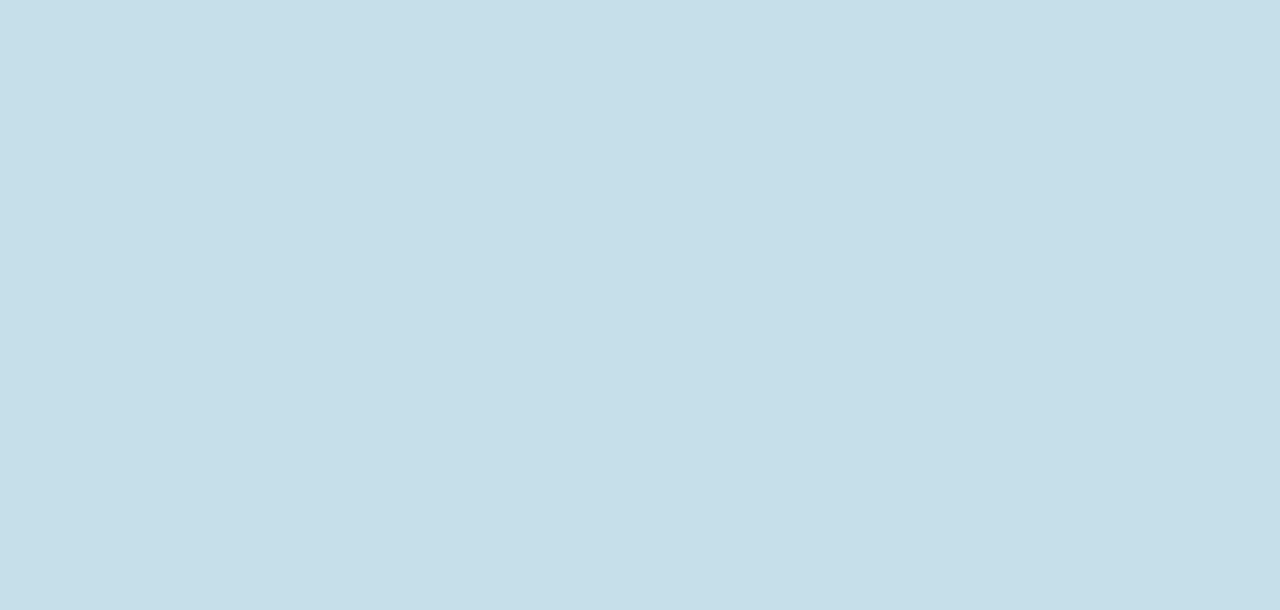
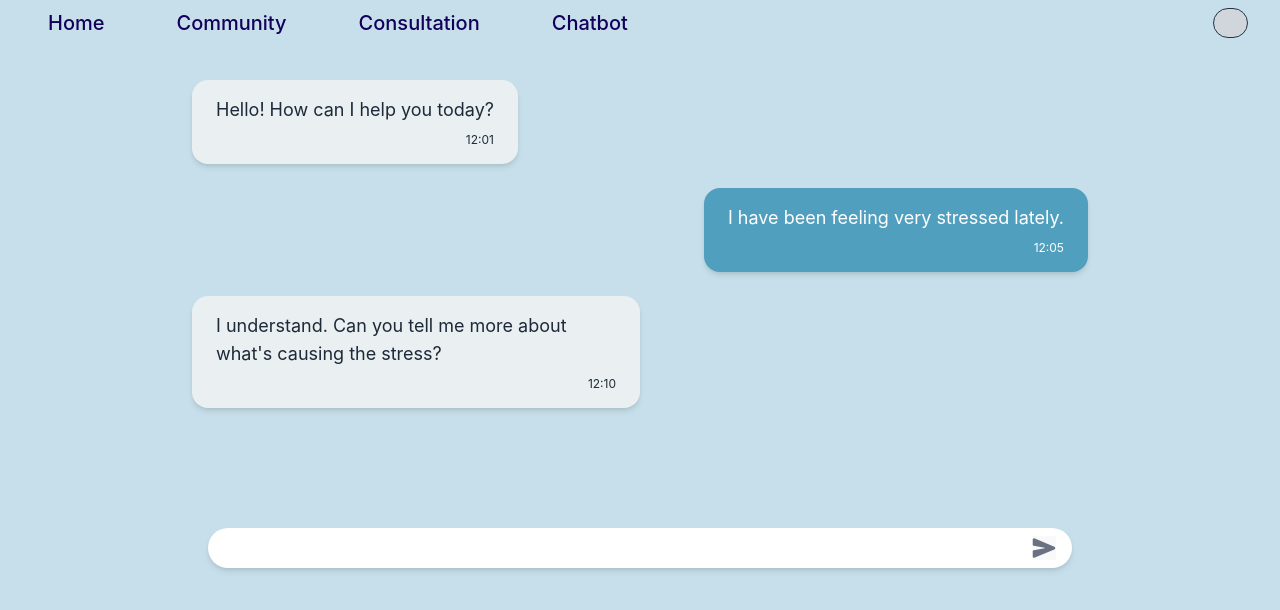
Before and after one commit to Kholil-Asjaduddin/EmoCare, a React (Vite) app in the folder frontend/: page /chatbot in a window 1280 px wide. Before the commit this address had no page. Shown: the top 610 px of the page. Built offline with nearby package versions, Linux system fonts and the light colour scheme.

Commit message:
add chatbot page

```diff
--- a/frontend/package.json
+++ b/frontend/package.json
@@ -15,6 +15,7 @@
     "@tailwindcss/vite": "^4.0.13",
     "react": "^19.0.0",
     "react-dom": "^19.0.0",
+    "react-icons": "^5.5.0",
     "react-router-dom": "^7.3.0",
     "tailwindcss": "^4.0.13"
   },
--- a/frontend/src/App.jsx
+++ b/frontend/src/App.jsx
@@ -4,6 +4,7 @@ import LandingPage from "./components/LandingPage/LandingPage";
 import SignupPage from "./components/SignupPage/SignupPage";
 import LoginPage from "./components/LoginPage/LoginPage";
 import CommunityPage from "./components/CommunityPage/CommunityPage";
+import ChatbotPage from "./components/ChatbotPage/ChatbotPage";
 //import Navbar from "./components/Navbar";
 
 // Used for testing
@@ -23,6 +24,8 @@ function App() {
           <Route path="/login" element={<LoginPage />} />
           {/* route to /community */}
           <Route path="/community" element={<CommunityPage />} />
+          {/* route to /chatbot */}
+          <Route path="/chatbot" element={<ChatbotPage />} />
 
           {/* route to /test */}
           {/* <Route path="/" element={<Test />} /> */}
--- /dev/null
+++ b/frontend/src/components/ChatbotPage/ChatbotPage.jsx
@@ -0,0 +1,38 @@
+import Navbar from "../Navbar";
+import MessageBubble from "./MessageBubble";
+import { IoSend } from "react-icons/io5";
+
+const ChatbotPage = () => {
+    return (
+        <div className="w-screen h-screen bg-light">
+            {/* Navbar */}
+            <Navbar />
+
+            {/* Chat Container */}
+            <div className="flex flex-col flex-grow items-center justify-center px-4 pt-20 w-full">
+                {/* Messages */}
+                <div className="flex flex-col space-y-6 w-full max-w-4xl">
+                    <MessageBubble text="Hello! How can I help you today?" time="12:01" isSender={false} />
+                    <MessageBubble text="I have been feeling very stressed lately." time="12:05" isSender={true} />
+                    <MessageBubble text="I understand. Can you tell me more about what's causing the stress?" time="12:10" isSender={false} />
+                </div>
+            </div>
+
+            {/* Message Input Box */}
+            <div className="w-full max-w-4xl mx-auto p-4 pt-30">
+                <div className="flex items-center bg-white rounded-full shadow-md px-4 py-2">
+                    <input
+                        type="text"
+                        //placeholder="Type here..."
+                        className="w-full outline-none text-gray-700"
+                    />
+                    <button className="ml-2 text-gray-500 hover:text-gray-700">
+                        <IoSend size={24} />
+                    </button>
+                </div>
+            </div>
+        </div>
+    );
+};
+
+export default ChatbotPage;
--- /dev/null
+++ b/frontend/src/components/ChatbotPage/MessageBubble.jsx
@@ -0,0 +1,16 @@
+import React from "react";
+
+const MessageBubble = ({ text, time, isSender }) => {
+    const bgColor = isSender ? "bg-[#509FBF] text-white" : "bg-[#EAF0F1] text-gray-800";
+
+    return (
+        <div className={`flex ${isSender ? "justify-end" : "justify-start"}`}>
+            <div className={`max-w-[50%] px-6 py-4 rounded-2xl shadow-md ${bgColor}`}>
+                <p className="text-lg">{text}</p>
+                <p className="text-xs text-right mt-2">{time}</p>
+            </div>
+        </div>
+    );
+};
+
+export default MessageBubble;
```
Also changed, not shown: 1 other file (tests, documents, lock files or other folders).
